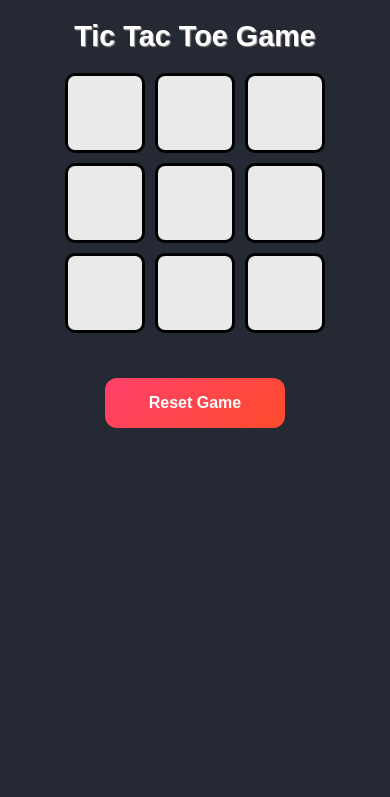
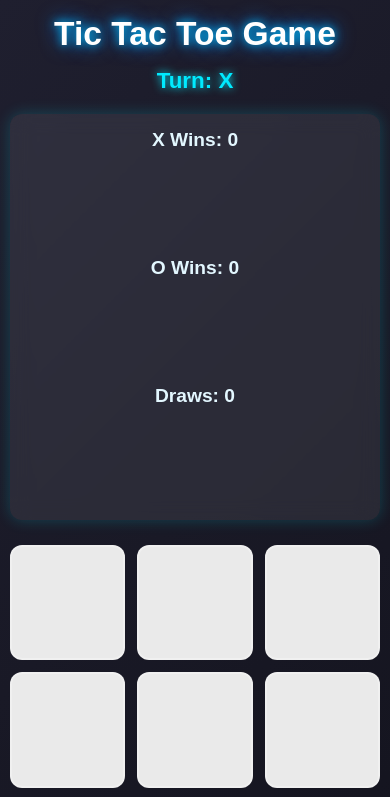
Before and after one commit to TanmayChouhan1234/TTT-game, a plain HTML site: page index.html in a window 390 px wide. Shown: the top 797 px of the page. Drawn offline with Linux system fonts and the light colour scheme.

Commit message:
good css are update

```diff
--- a/index.html
+++ b/index.html
@@ -6,8 +6,21 @@
     <link rel="stylesheet" href="style.css" />
     <title>Tic Tac Toe Game</title>
   </head>
+
   <body>
     <h1>Tic Tac Toe Game</h1>
+
+    <!-- TURN INDICATOR -->
+    <p id="Turn">Turn: X</p>
+
+    <!-- SCOREBOARD -->
+    <div class="scoreboard">
+      <p>X Wins: <span id="scoreX">0</span></p>
+      <p>O Wins: <span id="scoreO">0</span></p>
+      <p>Draws: <span id="scoreDraw">0</span></p>
+    </div>
+
+    <!-- GAME GRID -->
     <div class="container">
       <button class="cell" onclick="Btnclick(0)"></button>
       <button class="cell" onclick="Btnclick(1)"></button>
@@ -19,10 +32,15 @@
       <button class="cell" onclick="Btnclick(7)"></button>
       <button class="cell" onclick="Btnclick(8)"></button>
     </div>
+
+    <!-- RESULT TEXT -->
     <p id="Result"></p>
+
+    <!-- RESET BUTTON -->
     <div class="reset">
       <button id="Reset">Reset Game</button>
     </div>
+
+    <script src="./script.js"></script>
   </body>
-  <script src="./script.js"></script>
 </html>
--- a/script.js
+++ b/script.js
@@ -1,9 +1,20 @@
 const cell = document.querySelectorAll(".cell");
 const resetbtn = document.getElementById("Reset");
 const result = document.getElementById("Result");
+
+let turnDisplay = document.getElementById("Turn"); // NEW
+let scoreX = document.getElementById("scoreX"); // NEW
+let scoreO = document.getElementById("scoreO"); // NEW
+let scoreDraw = document.getElementById("scoreDraw"); // NEW
+
 let currentplayer = "X";
+let moves = [];
+let gameOver = false;
 
-let moves = [];
+let Xwins = 0;
+let Owins = 0;
+let Draws = 0;
+
 const winpatten = [
   [0, 1, 2],
   [3, 4, 5],
@@ -15,37 +26,108 @@ const winpatten = [
   [2, 4, 6],
 ];
 
-const checkwinner = () => {
-  let value = winpatten.some((patten) =>
-    patten.every((index) => moves[index] === currentplayer)
+// --------- PLAY SOUNDS (OPTIONAL)---------
+const playSound = (type) => {
+  const audio = new Audio(
+    type === "win" ? "win.mp3" : type === "draw" ? "draw.mp3" : "click.mp3"
   );
-  // console.log(value);
-  return value;
+  audio.play();
 };
 
-const Btnclick = (input) => {
-  if (moves[input] == "X" || moves[input] == "O") {
+// --------------------- CHECK WINNER ---------------------
+const checkwinner = () => {
+  for (let pattern of winpatten) {
+    if (
+      moves[pattern[0]] === currentplayer &&
+      moves[pattern[1]] === currentplayer &&
+      moves[pattern[2]] === currentplayer
+    ) {
+      highlightWinner(pattern); // NEW FEATURE
+      return true;
+    }
+  }
+  return false;
+};
+
+// ---------- HIGHLIGHT WINNING CELLS (NEW) ----------
+const highlightWinner = (pattern) => {
+  pattern.forEach((i) => {
+    cell[i].style.backgroundColor = "#00c853";
+    cell[i].style.color = "#fff";
+    cell[i].style.transform = "scale(1.1)";
+  });
+};
+
+// --------------------- CLICK FUNCTION ---------------------
+const Btnclick = (index) => {
+  if (gameOver) return;
+  if (moves[index] === "X" || moves[index] === "O") return;
+
+  moves[index] = currentplayer;
+  cell[index].innerHTML = currentplayer;
+  cell[index].classList.add("pop"); // animation
+
+  playSound("click");
+
+  // ✔ CHECK WIN
+  if (checkwinner()) {
+    result.innerHTML = `"${currentplayer}" Wins!`;
+    gameOver = true;
+
+    if (currentplayer === "X") Xwins++;
+    else Owins++;
+
+    updateScore();
+    playSound("win");
     return;
   }
-  moves[input] = currentplayer;
-  cell[input].innerHTML = currentplayer;
-  if (checkwinner()) {
-    alert(`${currentplayer} Wins!`);
-    result.innerHTML = ` Your Result :- " ${currentplayer} " Wins!`;
+
+  // ✔ CHECK DRAW
+  if (moves.filter(Boolean).length === 9) {
+    result.innerHTML = "Match Draw!";
+    Draws++;
+    updateScore();
+    gameOver = true;
+    playSound("draw");
+    return;
   }
-  if (currentplayer == "X") {
-    currentplayer = "O";
-  } else {
-    currentplayer = "X";
-  }
+
+  // ✔ SWITCH PLAYER
+  currentplayer = currentplayer === "X" ? "O" : "X";
+  turnDisplay.innerHTML = `Turn: ${currentplayer}`;
 };
 
+// --------------------- UPDATE SCOREBOARD ---------------------
+const updateScore = () => {
+  scoreX.innerHTML = Xwins;
+  scoreO.innerHTML = Owins;
+  scoreDraw.innerHTML = Draws;
+};
+
+// --------------------- RESET GAME ---------------------
 function Resetgame() {
-  cell.forEach((cell) => (cell.textContent = ""));
+  cell.forEach((c) => {
+    c.textContent = "";
+    c.style.backgroundColor = "#eaeaea";
+    c.style.color = "black";
+    c.style.transform = "scale(1)";
+    c.classList.remove("pop");
+  });
+
   moves = [];
+  currentplayer = "X";
+  gameOver = false;
+  result.innerHTML = "";
+  turnDisplay.innerHTML = "Turn: X";
+}
 
-  // console.log("rdaf", Resetgame);
-}
+// Assign click events
+cell.forEach((box, index) => {
+  box.addEventListener("click", () => Btnclick(index));
+});
+
 resetbtn.addEventListener("click", Resetgame);
+
+// Start fresh
 Resetgame();
-Btnclick();
+updateScore();
--- a/style.css
+++ b/style.css
@@ -1,110 +1,187 @@
+/* ------------------------------------
+   GLOBAL STYLES
+--------------------------------------*/
 * {
+  margin: 0;
   padding: 0;
-  margin: 0;
-  font-family: Arial, Helvetica, sans-serif;
+  box-sizing: border-box;
+  font-family: "Poppins", Arial, Helvetica, sans-serif;
+}
+
+body {
+  background: linear-gradient(135deg, #1f1f2f, #13131d);
+  max-width: 850px;
+  margin: auto;
+  padding: 30px 15px; /* horizontal padding for mobile */
+  color: #fff;
+  overflow-x: hidden; /* Prevent horizontal scroll, allow vertical */
+}
+
+h1 {
+  text-align: center;
+  font-size: 2.6rem;
+  margin-bottom: 15px;
+  font-weight: 700;
+  text-shadow: 0 0 10px #00c6ff, 0 0 20px #0072ff;
+}
+
+#Turn {
+  text-align: center;
+  font-size: 1.4rem;
+  font-weight: 700;
+  color: #00eaff;
+  margin-bottom: 20px;
+  text-shadow: 0 0 8px #00eaff;
+}
+
+.scoreboard {
+  display: flex;
+  justify-content: space-around;
+  background: rgba(255, 255, 255, 0.08);
+  padding: 15px;
+  border-radius: 12px;
+  margin-bottom: 25px;
+  backdrop-filter: blur(10px);
+  box-shadow: 0 0 15px rgba(0, 238, 255, 0.2);
+  flex-wrap: wrap; /* wrap if screen narrows */
+}
+
+.scoreboard p {
+  font-size: 1.2rem;
+  font-weight: 600;
+  color: #e3f7ff;
+  flex: 1 1 120px; /* minimum width per item */
+  text-align: center;
+}
+
+.container {
+  margin: auto;
+  width: 100%;
+  max-width: 450px;
+  display: grid;
+  grid-template-columns: repeat(3, 1fr);
+  gap: 18px;
+}
+
+.cell {
+  background: rgba(255, 255, 255, 0.15);
+  border: 2px solid rgba(255, 255, 255, 0.25);
+  border-radius: 12px;
+
+  width: 100%;
+  aspect-ratio: 1 / 1;
+
+  display: flex;
+  justify-content: center;
+  align-items: center;
+
+  font-size: 45px;
+  font-weight: 700;
+
+  color: #ffffff;
+  cursor: pointer;
+
+  transition: 0.25s ease-in-out;
+  backdrop-filter: blur(4px);
+  word-break: break-word; /* Prevent content overflow */
+}
+
+.cell:hover {
+  background: rgba(255, 255, 255, 0.25);
+  transform: scale(1.05);
+  box-shadow: 0 0 12px #00eaff;
+}
+
+.cell.pop {
+  animation: pop 0.25s ease-out;
+}
+
+@keyframes pop {
+  0% {
+    transform: scale(0.5);
+    opacity: 0;
+  }
+  100% {
+    transform: scale(1);
+    opacity: 1;
+  }
+}
+
+.win {
+  background: linear-gradient(135deg, #00e676, #00c853) !important;
+  color: #ffffff !important;
+  transform: scale(1.1) !important;
+  box-shadow: 0 0 15px #00e676;
+}
+
+#Result {
+  margin-top: 20px;
+  text-align: center;
+  font-size: 1.4rem;
+  font-weight: 700;
+  color: #00ffae;
+  text-shadow: 0 0 10px #00ffae;
+  word-wrap: break-word; /* Prevent overflow */
+}
+
+.reset {
+  text-align: center;
+  margin-top: 30px;
+}
+
+.reset button {
+  padding: 15px 40px;
+  font-size: 1.3rem;
+  font-weight: 700;
+
+  border: none;
+  border-radius: 14px;
+
+  color: #fff;
+  cursor: pointer;
+
+  background: linear-gradient(135deg, #ff5e62, #ff9966);
+  box-shadow: 0 0 12px rgba(255, 91, 77, 0.6);
+
+  transition: 0.3s ease-in-out;
+  max-width: 100%; /* Allow button to shrink on smaller screens */
   box-sizing: border-box;
 }
 
-/* ---------- BODY ---------- */
-body {
-  background-color: #242933;
-  max-width: 800px; /* FIXED: use max-width, not fixed width */
-  padding: 20px;
-  margin: auto;
+.reset button:hover {
+  transform: scale(1.07);
+  box-shadow: 0 0 20px rgba(255, 120, 97, 0.9);
 }
 
-/* ----------- HEADING ----------- */
-h1 {
-  color: #fff;
-  text-align: center;
-  text-shadow: 1px 1px 1px #989393;
-}
+/* ------------------------------------
+   MOBILE RESPONSIVE
+--------------------------------------*/
+@media (max-width: 480px) {
+  body {
+    padding: 15px 10px; /* Adjust padding */
+  }
 
-p {
-  color: white;
-  text-align: center;
-  font-size: 20px;
-  margin-bottom: 20px;
-  font-weight: bold;
-  text-shadow: 1px 1px 1px #989393;
-}
-
-/* ----------- GAME GRID ----------- */
-.container {
-  margin: auto;
-  width: 100%;
-  max-width: 450px; /* FIX: Best size for tic-tac-toe and responsive */
-
-  display: grid;
-  grid-template-columns: repeat(3, 1fr); /* ALWAYS 3x3 */
-  gap: 15px;
-  justify-content: center;
-}
-
-/* ----------- GAME BUTTONS ----------- */
-.container button {
-  background-color: #eaeaea;
-  cursor: pointer;
-
-  /* PERFECT SQUARE BOXES */
-  aspect-ratio: 1 / 1;
-
-  width: 100%; /* Responsive square */
-  font-size: 40px;
-
-  border-radius: 10px;
-  border: 3px solid black;
-  transition: 0.3s ease;
-}
-
-.container button:hover {
-  background-color: lightslategray;
-  color: #fff;
-  transform: translateY(-4px);
-}
-
-/* ----------- RESET BUTTON ----------- */
-.reset {
-  text-align: center;
-  margin-top: 25px;
-}
-
-.reset button {
-  width: 220px;
-  height: 55px;
-  border: none;
-  border-radius: 12px;
-  background: linear-gradient(135deg, #ff416c, #ff4b2b);
-  color: #fff;
-  font-size: 1.2rem;
-  font-weight: 600;
-  cursor: pointer;
-  transition: all 0.3s ease;
-}
-
-.reset button:hover {
-  transform: scale(1.05);
-}
-
-/* ----------- MOBILE FIX (working design) ----------- */
-@media (max-width: 480px) {
   h1 {
-    font-size: 1.8rem;
+    font-size: 2.1rem;
   }
 
   .container {
-    max-width: 300px; /* Shrink grid properly */
-    gap: 10px;
-    padding: 20px;
+    max-width: 100%;
+    gap: 12px;
   }
 
-  .container button {
-    font-size: 28px;
+  .cell {
+    font-size: 32px;
+  }
+
+  .scoreboard {
+    flex-direction: column;
+    gap: 8px;
   }
 
   .reset button {
-    width: 180px;
-    height: 50px;
-    font-size: 1rem;
+    width: 100%; /* Full width */
+    font-size: 1.1rem;
+    padding: 12px 0;
   }
 }
```
